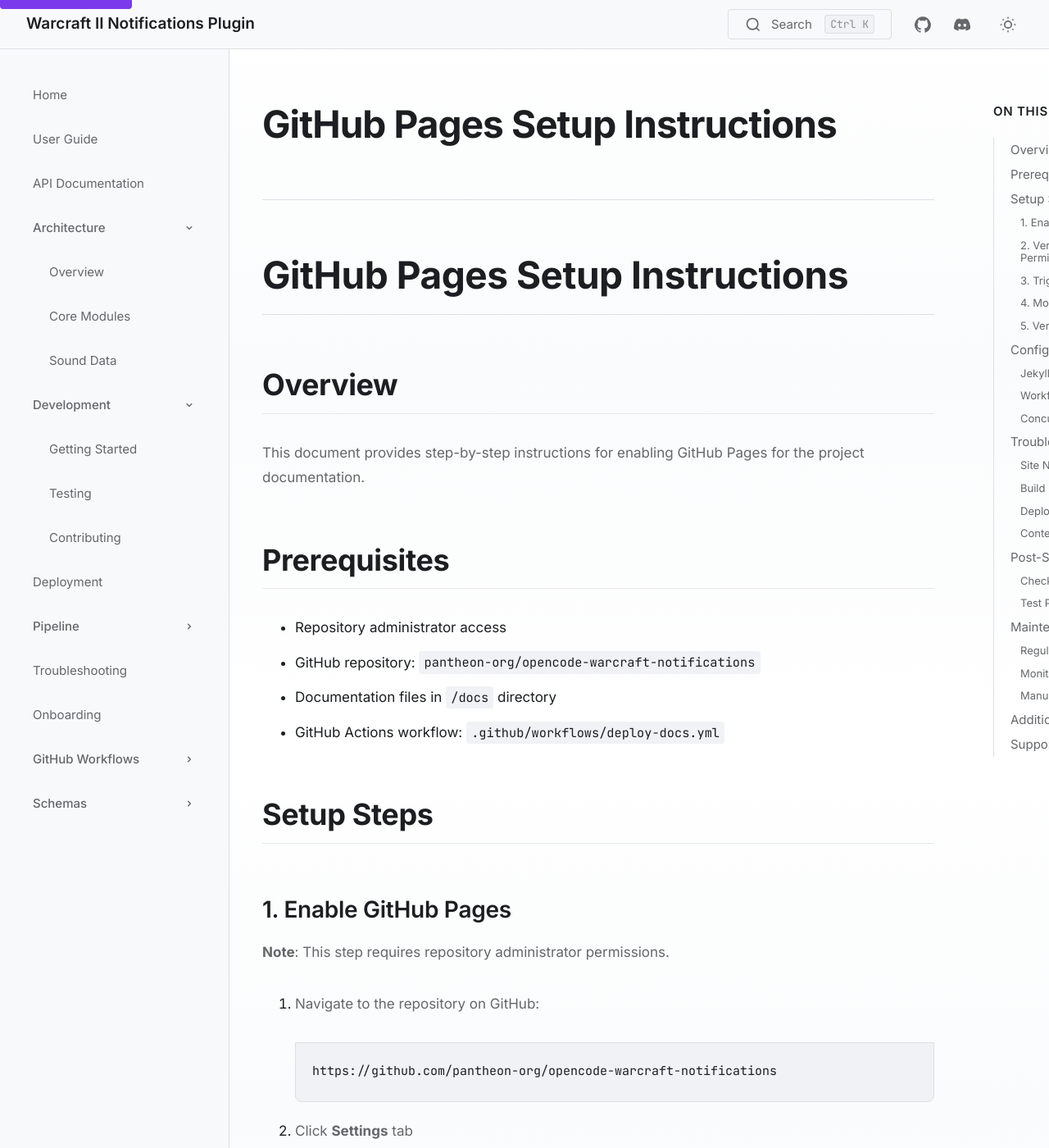
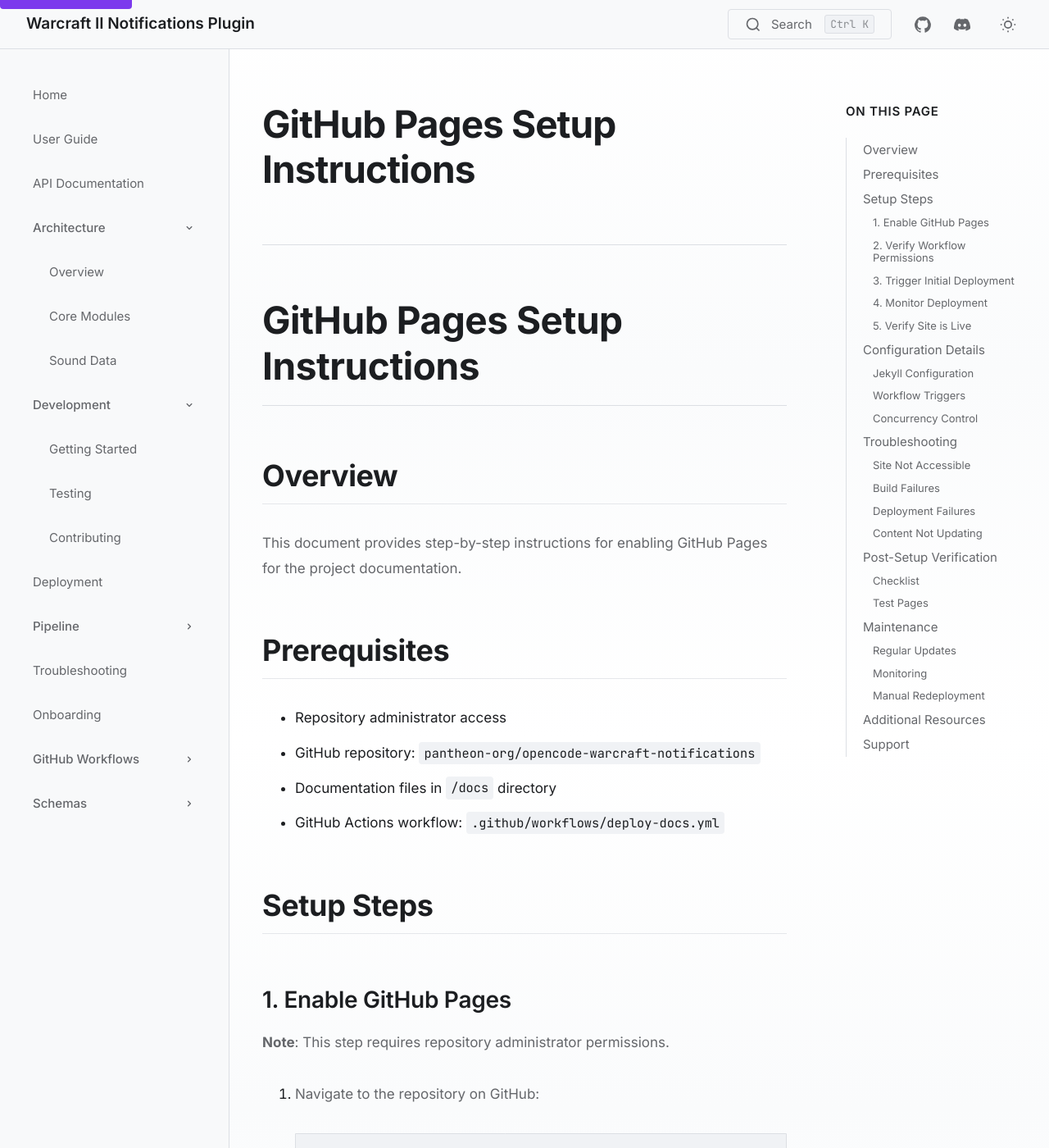
Before and after one commit to pantheon-org/opencode-warcraft-notifications, a Jekyll site: the page built from docs/GITHUB_PAGES_SETUP.md, in a window 1280 px wide and 1400 px high. Shown: the whole window at 82% size. Built offline with Jekyll 4.4.1, drawn with Linux system fonts in a browser that asks for light colours; our own code applies the rules of GitHub Pages for plain Markdown files.

Commit message:
feat(docs): Restructure layout to centered narrow content design (#54)
- Change layout from grid to flexbox for better content centering
- Add --content-max-width CSS variable (800px) to constrain content width
- Center all main content with max-width constraint
- Update responsive breakpoints to adjust content width
- Match opencode.ai/docs visual style with focused reading area
- Improve readability with narrower, centered content column

Co-authored-by: GitHub Action <action@github.com>

```diff
--- a/docs/assets/css/main.css
+++ b/docs/assets/css/main.css
@@ -72,6 +72,7 @@
   --right-sidebar-width: 280px;
   --header-height: 60px;
   --max-content-width: 1400px;
+  --content-max-width: 800px;
 
   /* Transitions */
   --transition-fast: 150ms cubic-bezier(0.4, 0, 0.2, 1);
@@ -385,11 +386,11 @@
    ========================================================================== */
 
 .layout-container {
-  display: grid;
-  grid-template-columns: var(--sidebar-width) 1fr var(--right-sidebar-width);
+  display: flex;
   min-height: calc(100vh - var(--header-height));
   max-width: var(--max-content-width);
   margin: 0 auto;
+  position: relative;
 }
 
 /* ==========================================================================
@@ -400,6 +401,8 @@
   position: sticky;
   top: var(--header-height);
   height: calc(100vh - var(--header-height));
+  width: var(--sidebar-width);
+  flex-shrink: 0;
   overflow-y: auto;
   overflow-x: hidden;
   background-color: var(--color-bg-secondary);
@@ -492,9 +495,17 @@
    ========================================================================== */
 
 .main-content {
+  flex: 1;
+  display: flex;
+  flex-direction: column;
+  align-items: center;
   padding: var(--space-2xl) var(--space-xl);
-  max-width: 900px;
-  line-height: var(--line-height-relaxed);
+  min-width: 0;
+}
+
+.main-content > * {
+  width: 100%;
+  max-width: var(--content-max-width);
 }
 
 .doc-page {
@@ -543,6 +554,8 @@
   position: sticky;
   top: var(--header-height);
   height: calc(100vh - var(--header-height));
+  width: var(--right-sidebar-width);
+  flex-shrink: 0;
   overflow-y: auto;
   padding: var(--space-lg);
 }
@@ -1371,22 +1384,18 @@
    ========================================================================== */
 
 @media (max-width: 1200px) {
-  .layout-container {
-    grid-template-columns: var(--sidebar-width) 1fr;
-  }
-
   .right-sidebar {
     display: none;
+  }
+
+  :root {
+    --content-max-width: 700px;
   }
 }
 
 @media (max-width: 768px) {
   .mobile-menu-toggle {
     display: block;
-  }
-
-  .layout-container {
-    grid-template-columns: 1fr;
   }
 
   .sidebar {
@@ -1420,6 +1429,10 @@
   .social-icons {
     display: none;
   }
+
+  :root {
+    --content-max-width: 100%;
+  }
 }
 
 @media (max-width: 480px) {
```
